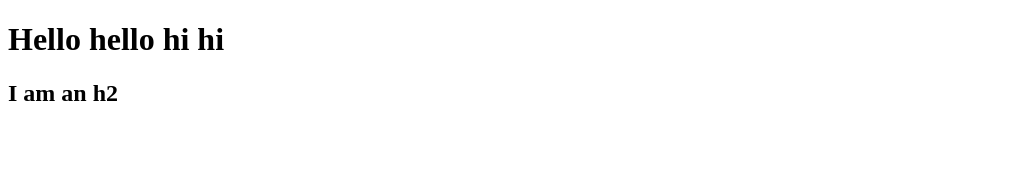
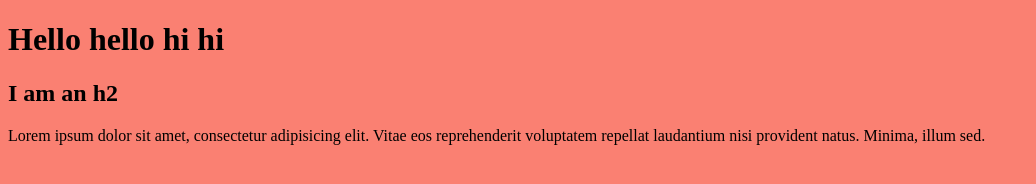
Before and after one commit to rylankearney/automatic-octo-parakeet, a plain HTML site: page index.html in a window 1280 px wide. Shown: the whole page, without its empty margins (0-1036 px from the left). Drawn offline with Linux system fonts and the light colour scheme.

Commit message:
added a paragraph and styling to the body :triumph:

```diff
--- a/index.html
+++ b/index.html
@@ -4,10 +4,12 @@
     <meta charset="UTF-8">
     <meta http-equiv="X-UA-Compatible" content="IE=edge">
     <meta name="viewport" content="width=device-width, initial-scale=1.0">
+    <link rel="stylesheet" href="style.css">
     <title>Document</title>
 </head>
 <body>
     <h1>Hello hello hi hi</h1>
     <h2>I am an h2</h2>
+    <p>Lorem ipsum dolor sit amet, consectetur adipisicing elit. Vitae eos reprehenderit voluptatem repellat laudantium nisi provident natus. Minima, illum sed.</p>
 </body>
 </html>
--- /dev/null
+++ b/style.css
@@ -0,0 +1,3 @@
+body {
+    background: salmon;
+}
```
